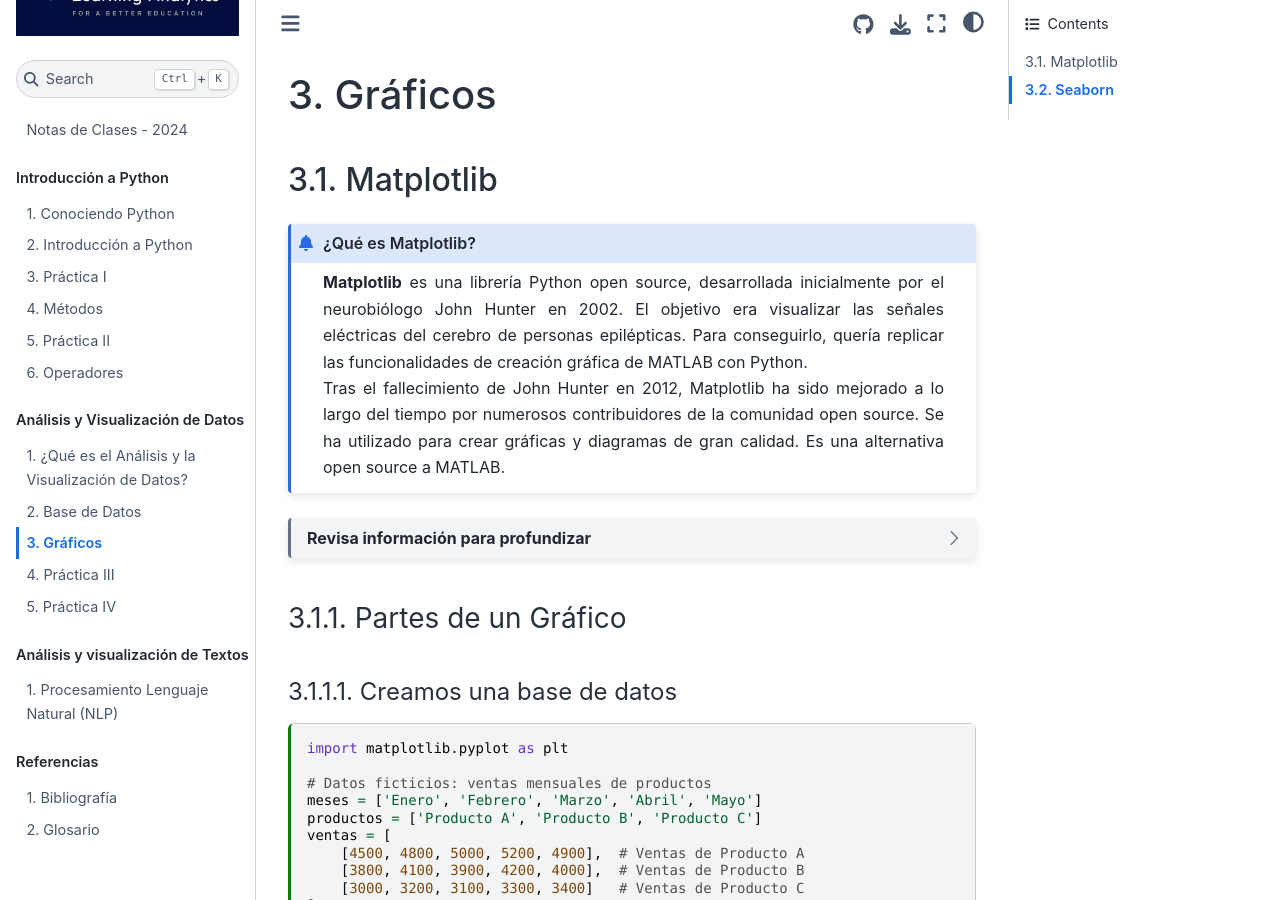
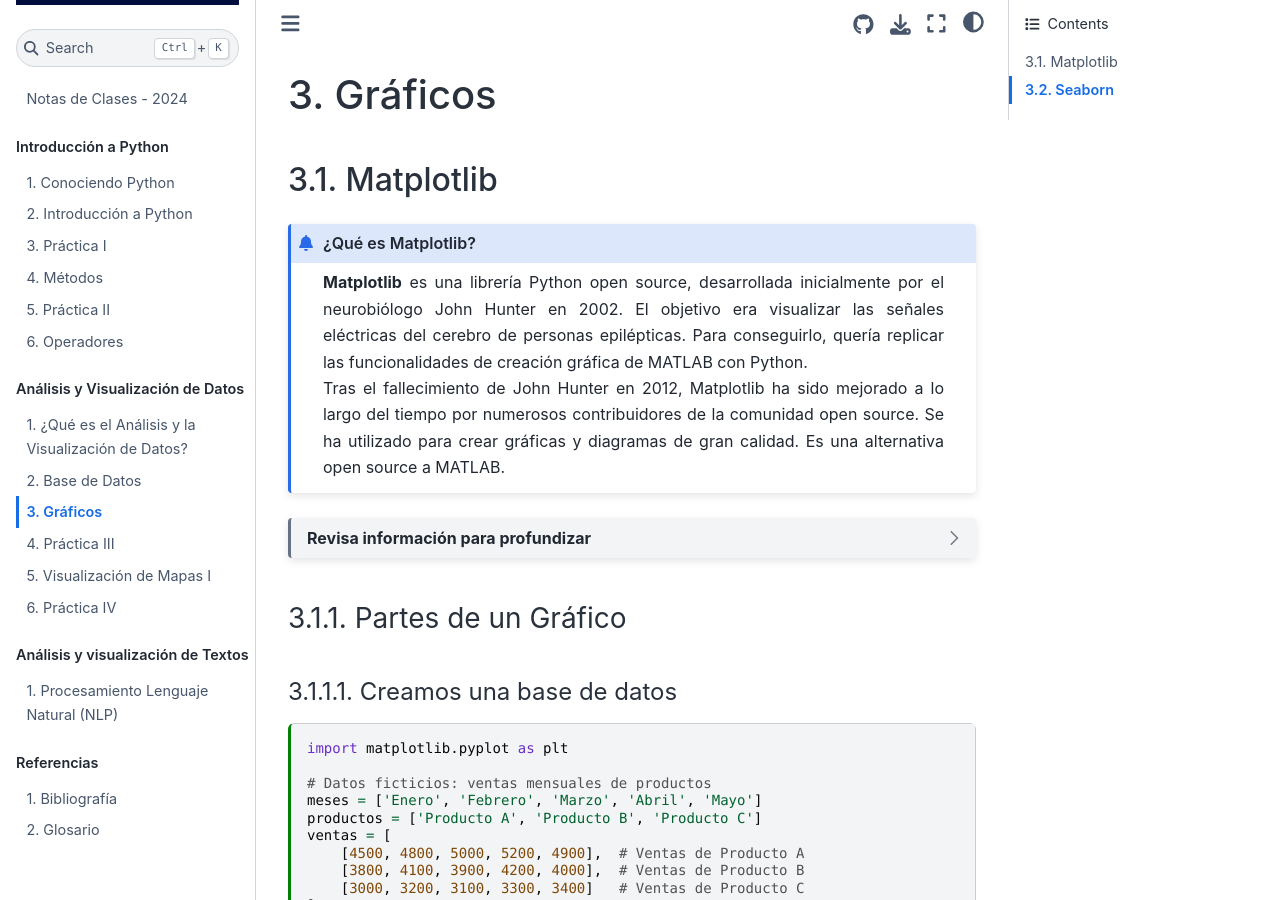
Before and after one commit to ClaudioRojasMon/Apoyo, a Jupyter Book: the page built from Graficos.ipynb, in a window 1280 px wide and 900 px high. Built offline with Jupyter Book 1.0.4 settings and Sphinx 7.4.7 and the Sphinx Book theme 1.1.4, drawn with Linux system fonts in a browser that asks for light colours; pages that are not in the unit, such as notebooks, are missing from menus.

Commit message:
Update _toc.yml

```diff
--- a/_toc.yml
+++ b/_toc.yml
@@ -20,7 +20,7 @@ parts:
     - file: Bases de Datos
     - file: Graficos
     - file: Practica III
-    - file: Mapa I
+    - file: Mapas I
     - file: Mapa II
     - file: Practica IV
   - caption: Análisis y visualización de Textos
```
